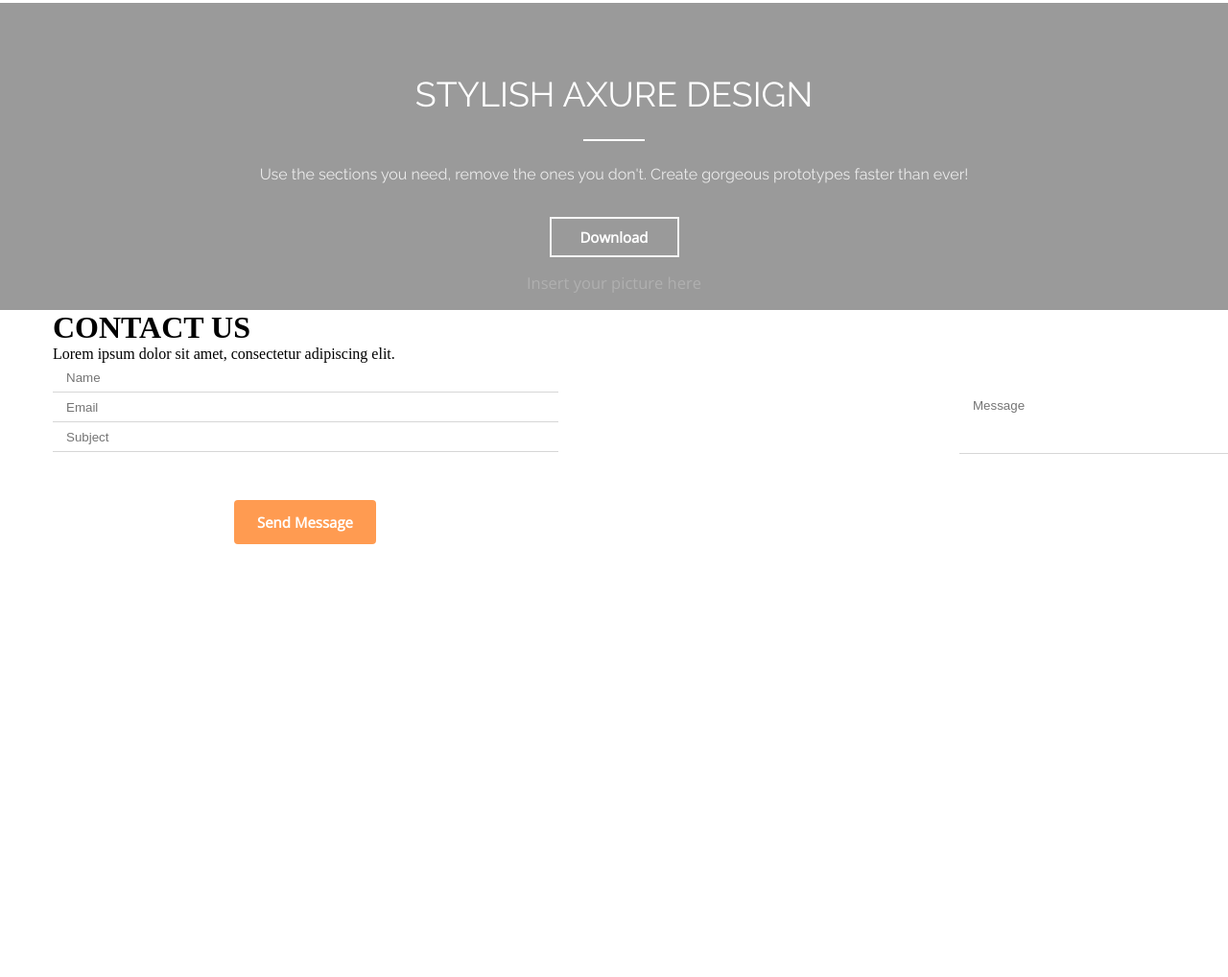
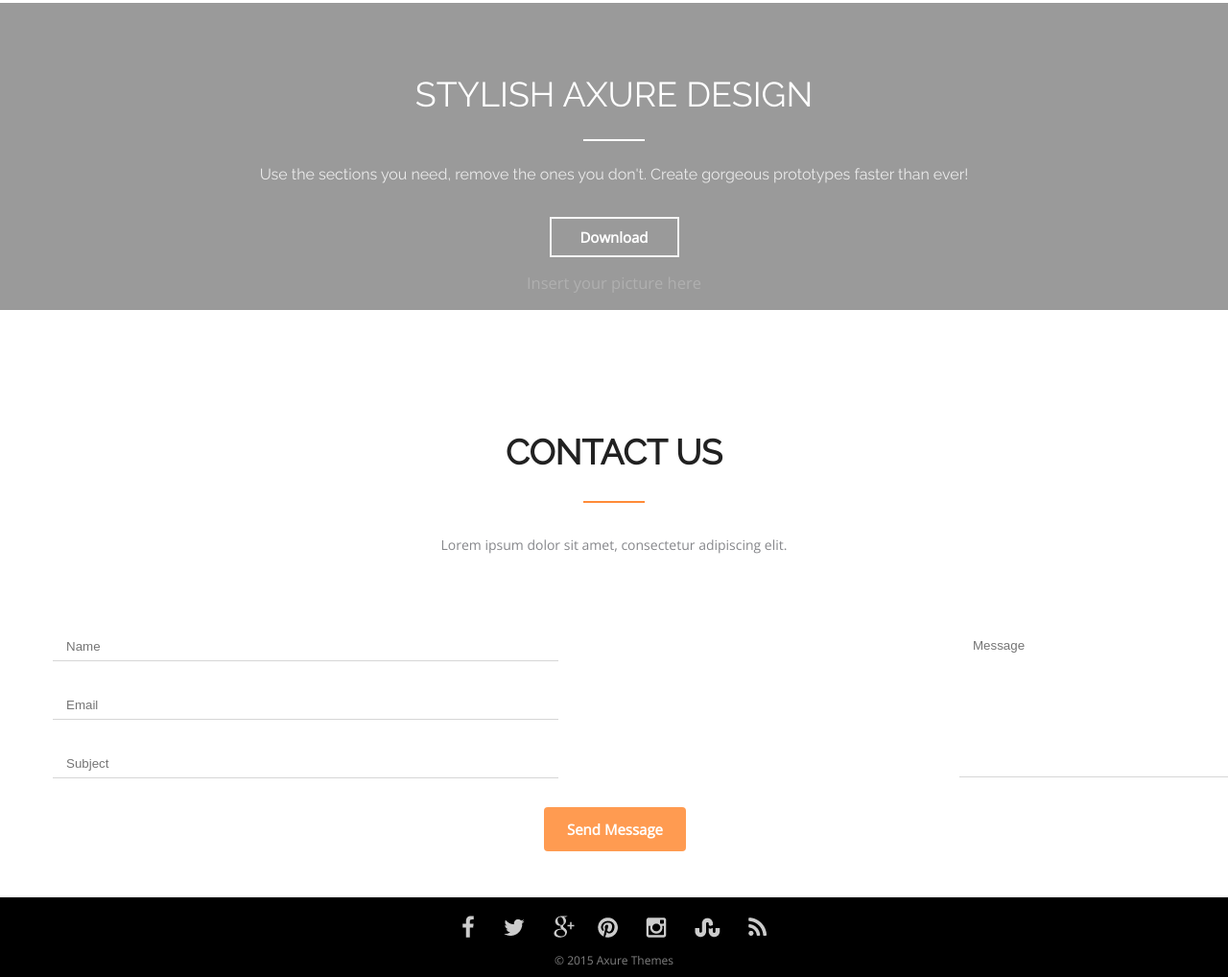
Before and after one commit to redbair/joska, a plain HTML site: page index.html in a window 1280 px wide. Shown: the part 4596-5614 px from the top of the page at 96% size. Before the commit the page ends 5531 px from the top, so only its background shows below. Drawn offline with nearby package versions, Linux system fonts and the light colour scheme.

Commit message:
Full project

```diff
--- a/index.html
+++ b/index.html
@@ -307,4 +307,19 @@
     </div>
 </div>
 </body>
+
+<div class="footer">
+    <div class="wrapper">
+        <div class="social-links">
+            <a class="social social-fb" href="#1"></a>
+            <a class="social social-tw" href="#2"></a>
+            <a class="social social-g" href="#3"></a>
+            <a class="social social-p" href="#4"></a>
+            <a class="social social-in" href="#5"></a>
+            <a class="social social-huy" href="#6"></a>
+            <a class="social social-rss" href="#7"></a>
+        </div>
+        <p>© 2015 Axure Themes</p>
+    </div>
+</div>
 </html>
--- a/style.css
+++ b/style.css
@@ -354,7 +354,8 @@
 .picsec .line,
 .title-why .line,
 .title-price .line,
-.reviews .line {
+.reviews .line,
+.title-cont .line {
     border-bottom: 2px solid #ff8b38;
     width: 64px;
     margin-bottom: 30px;
@@ -365,7 +366,8 @@
 .why .column p,
 .title-why p,
 .title-price p,
-.reviews .title p {
+.reviews .title p,
+.title-cont p {
     font-family: 'Open Sans';
     font-size: 14px;
     line-height: 1.43;
@@ -429,7 +431,8 @@
 }
 .title-why h1,
 .title-price h1,
-.reviews .title h1{
+.reviews .title h1,
+.title-cont h1{
     font-family: 'Raleway';
     font-size: 36px;
     line-height: 1.19;
@@ -659,11 +662,26 @@
     color: rgba(255, 255, 255, 0.22);
 }
 .contact {
+    display: flex;
+    justify-content: space-between;
+    align-items: center;
+    text-align: center;
     height: 612px;
     position: relative;
 }
+.contact p {
+    text-align: center;
+    margin-bottom: 80px;
+}
 .contact .names {
+    display: inline-block;
     height: 150px;
+    width: 1400px;
+    padding-right: 1000px;
+    float: left;
+}
+.title-cont .line{
+    display: inline-block;
 }
 .contact form {
     display: inline-block;
@@ -677,13 +695,17 @@
     border: none;
     border-bottom: 1px solid #d6d6d6;
     padding-left: 14px;
+    margin-bottom: 30px;
 }
 .contact input[name="mess"]{
     width: 526px;
-    top: 50px;
+    top: 337px;
     left: 1000px;
-    height: 100px;
+    height: 150px;
     position: absolute;
+    padding-right: 50px;
+    padding-bottom: 125px;
+    margin-bottom: 0;
 }
 
 .contact input[type=submit] {
@@ -692,9 +714,65 @@
     background-color: #ff9b51;
     border:0;
     border-radius: 4px;
-    margin-top: 50px;
     font-family: 'Open Sans';
     font-size: 15px;
     font-weight: 600;
     color: #ffffff;
+    margin-left: 512px;
 }
+.footer {
+    height: 83px;
+    background-color: #000;
+    display: flex;
+    align-items: center;
+    justify-content: space-between;
+}
+.footer p {
+    font-family: 'Open Sans';
+    font-size: 12px;
+    text-align: center;
+    color: rgba(255, 255, 255, 0.5);
+}
+.footer .wrapper {
+
+}
+.footer .social-links {
+    display: flex;
+    height: 23px;
+    width: 317px;
+    background: url("img/footer.png") no-repeat 0 0;
+    margin-bottom: 15px;
+    margin-top: 10px;
+}
+.footer .social-links .social {
+    width: 30px;
+    height: 23px;
+    margin-right: 0px;
+}
+.footer .social-links .social-fb {
+    width: 50px;
+    margin-right: 25px;
+}
+.footer .social-links .social-tw {
+    width: 85px;
+    margin-right: 30px;
+}
+.footer .social-links .social-g {
+    width: 75px;
+    margin-right: 23px;
+}
+.footer .social-links .social-p {
+    width: 70px;
+    margin-right: 28px;
+}
+.footer .social-links .social-in {
+    width: 70px;
+    margin-right: 30px;
+}
+.footer .social-links .social-huy {
+    width: 90px;
+    margin-right: 25px;
+}
+.footer .social-links .social-rss {
+    width: 70px;
+}
```
Also changed, not shown: img/footer.png (added).
